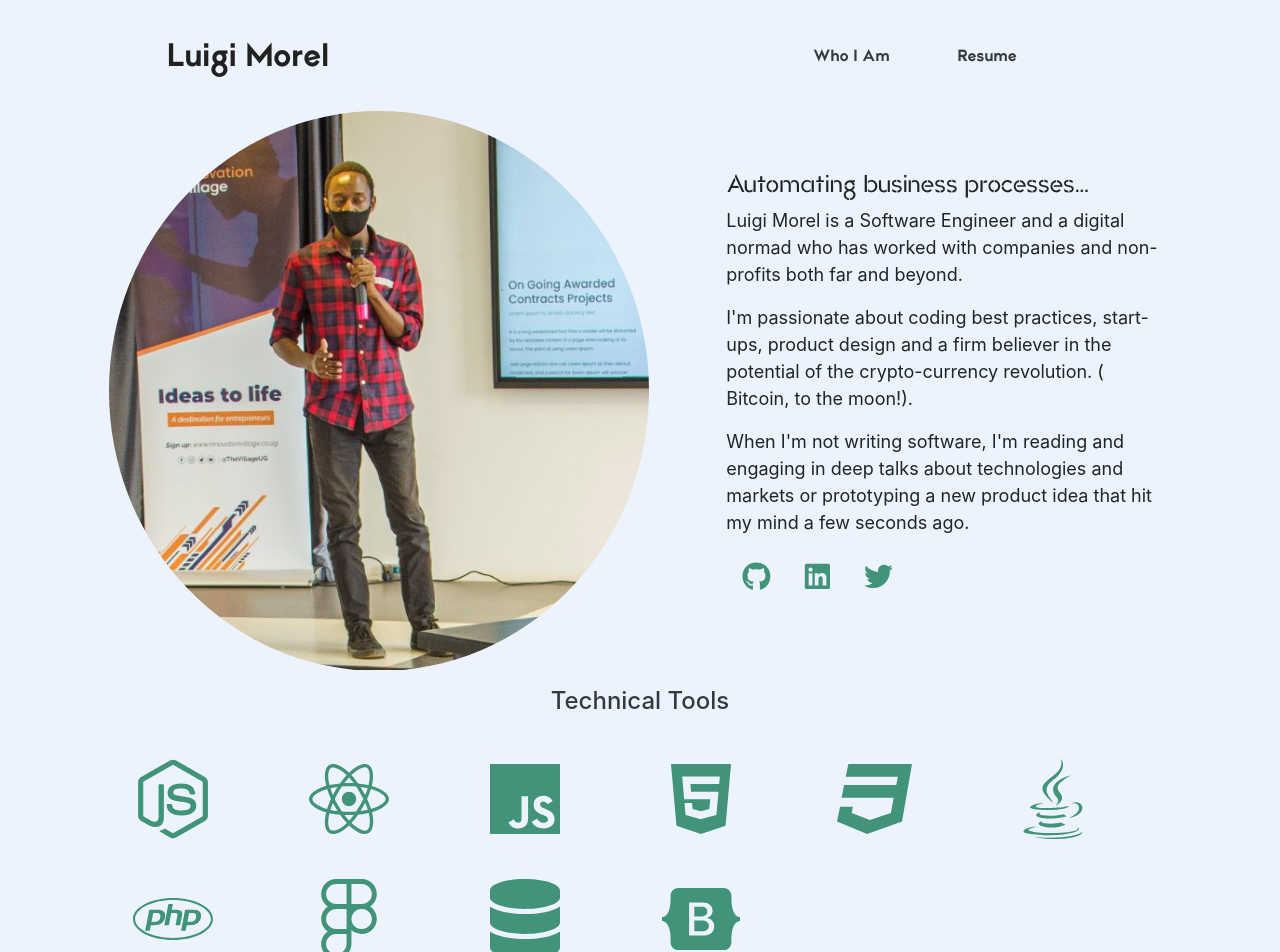
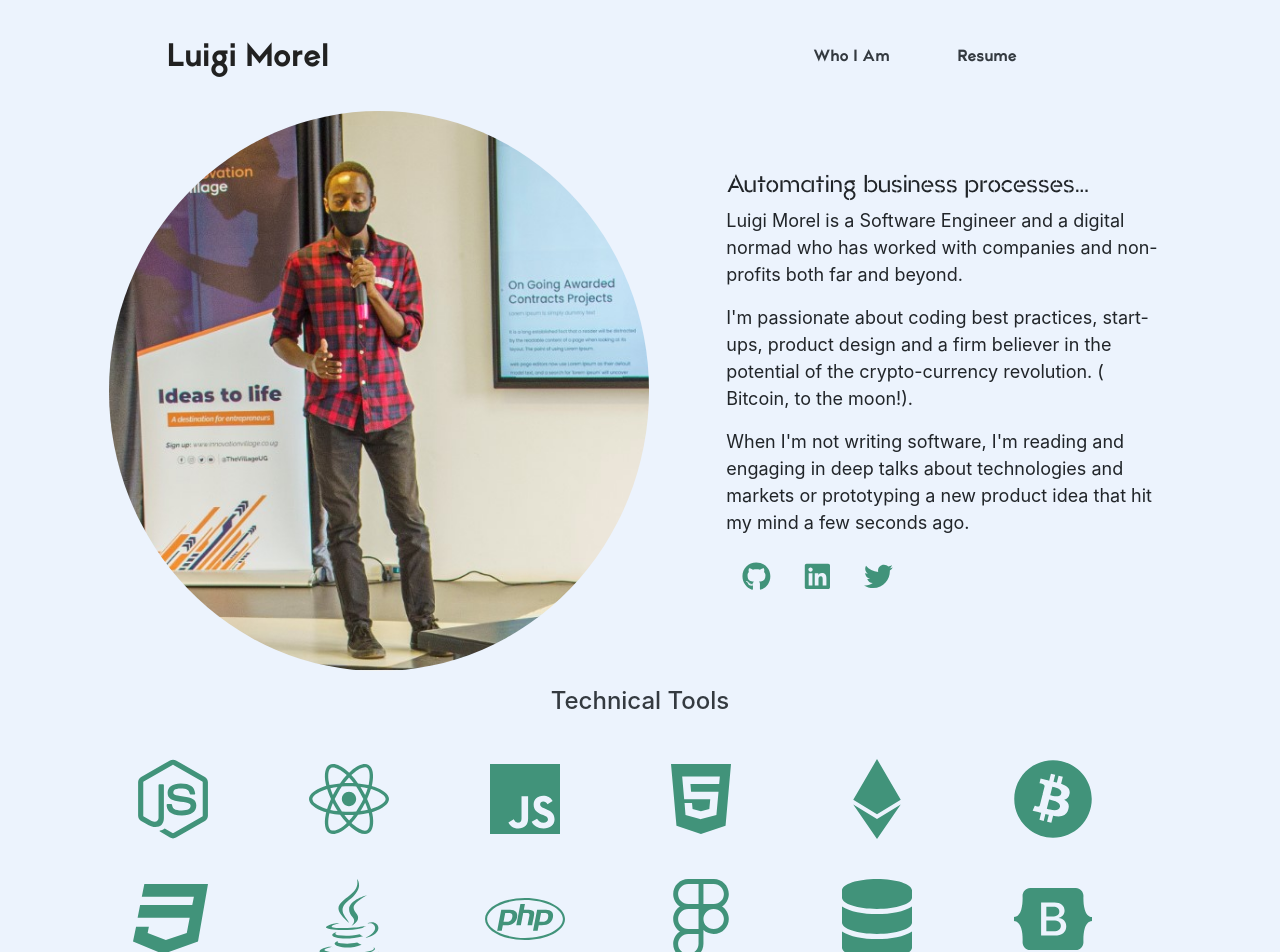
Before and after one commit to morelmiles/portfolio, a React (Create React App) app: page / in a window 1280 px wide. Shown: the top 952 px of the page. Built offline with nearby package versions, Linux system fonts and the light colour scheme.

Commit message:
Add more badges to the skills

```diff
--- a/src/components/skills/Skills.js
+++ b/src/components/skills/Skills.js
@@ -9,7 +9,9 @@ import {
     FaJs,
     FaNodeJs,
     FaPhp,
+    FaEthereum,
     FaReact,
+    FaBitcoin,
 } from 'react-icons/fa';
 
 const Skills = () => {
@@ -37,6 +39,12 @@ const Skills = () => {
                         <FaHtml5 />
                     </i>
                     <i className="icon">
+                        <FaEthereum />
+                    </i>
+                    <i className="icon">
+                        <FaBitcoin />
+                    </i>
+                    <i className="icon">
                         <FaCss3 />
                     </i>
                     <i className="icon">
```
